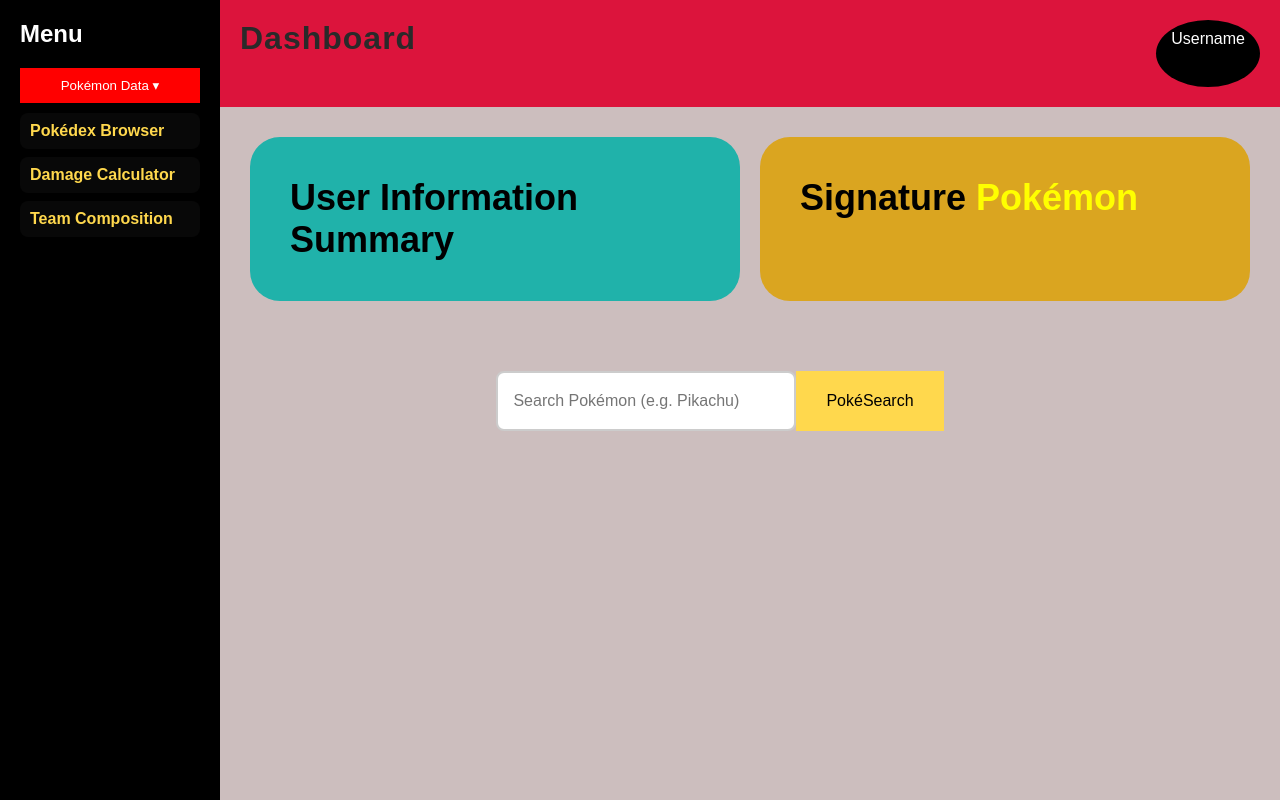
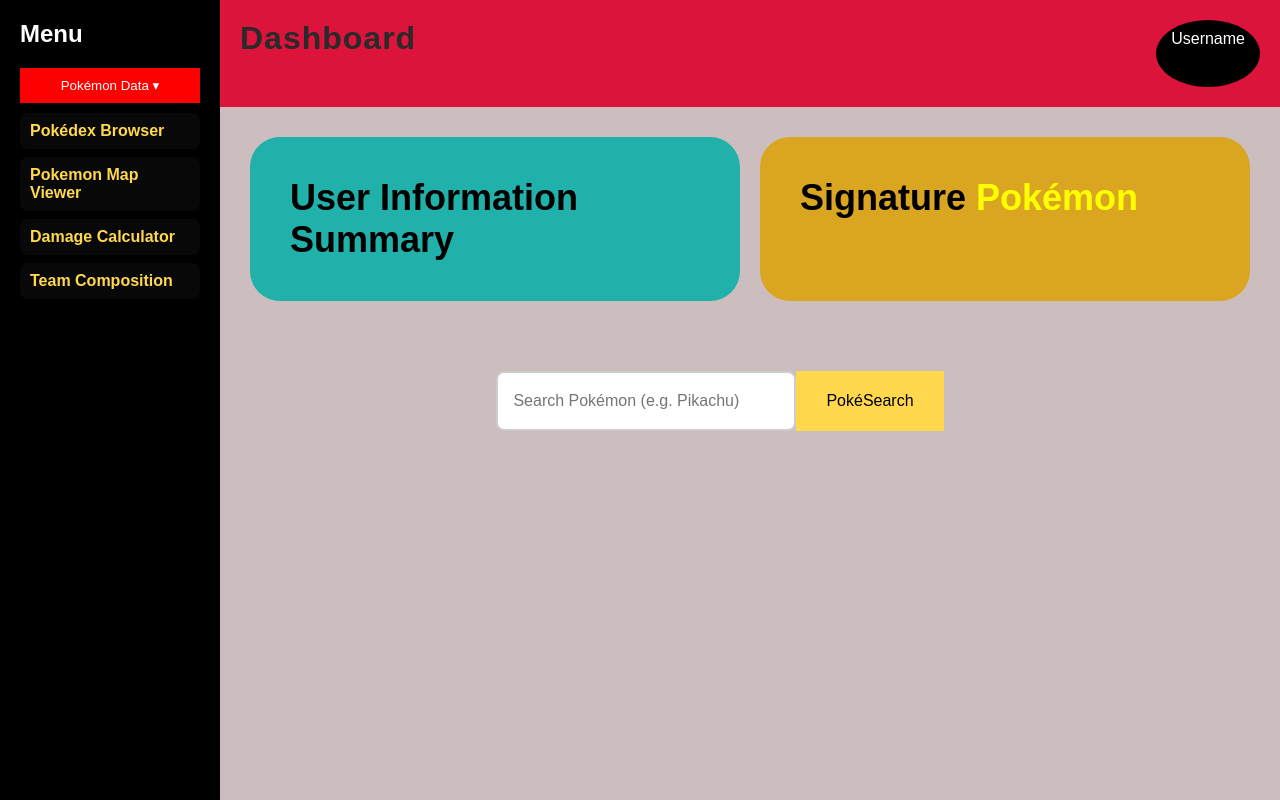
Before and after one commit to Tanvir101cmd/Pokemon-VGC, a website: page public/index.html in a window 1280 px wide. Drawn offline with Linux system fonts and the light colour scheme.

Commit message:
Added map section to the sidebar

```diff
--- a/public/index.html
+++ b/public/index.html
@@ -14,6 +14,7 @@
     <button class="dropdown-btn">Pokémon Data ▾</button>
     <div class="dropdown">
       <a href="pokedex.html">Pokédex Browser</a>
+      <a href="map.html">Pokemon Map Viewer</a>
       <a href="./dmgCalcWeb.php">Damage Calculator</a>
       <a href="#">Team Composition</a>
     </div>
```
Also changed, not shown: 2 other files.
